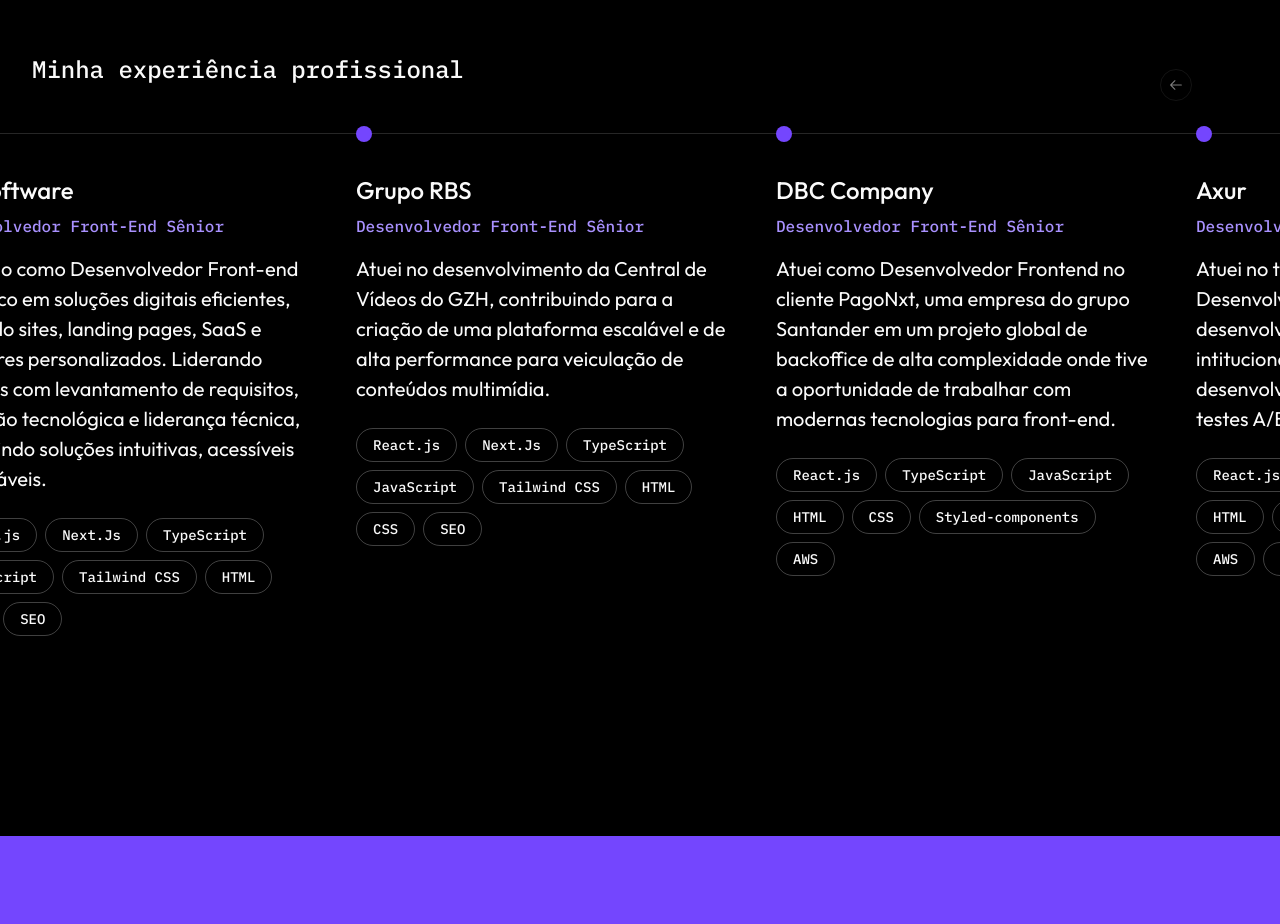
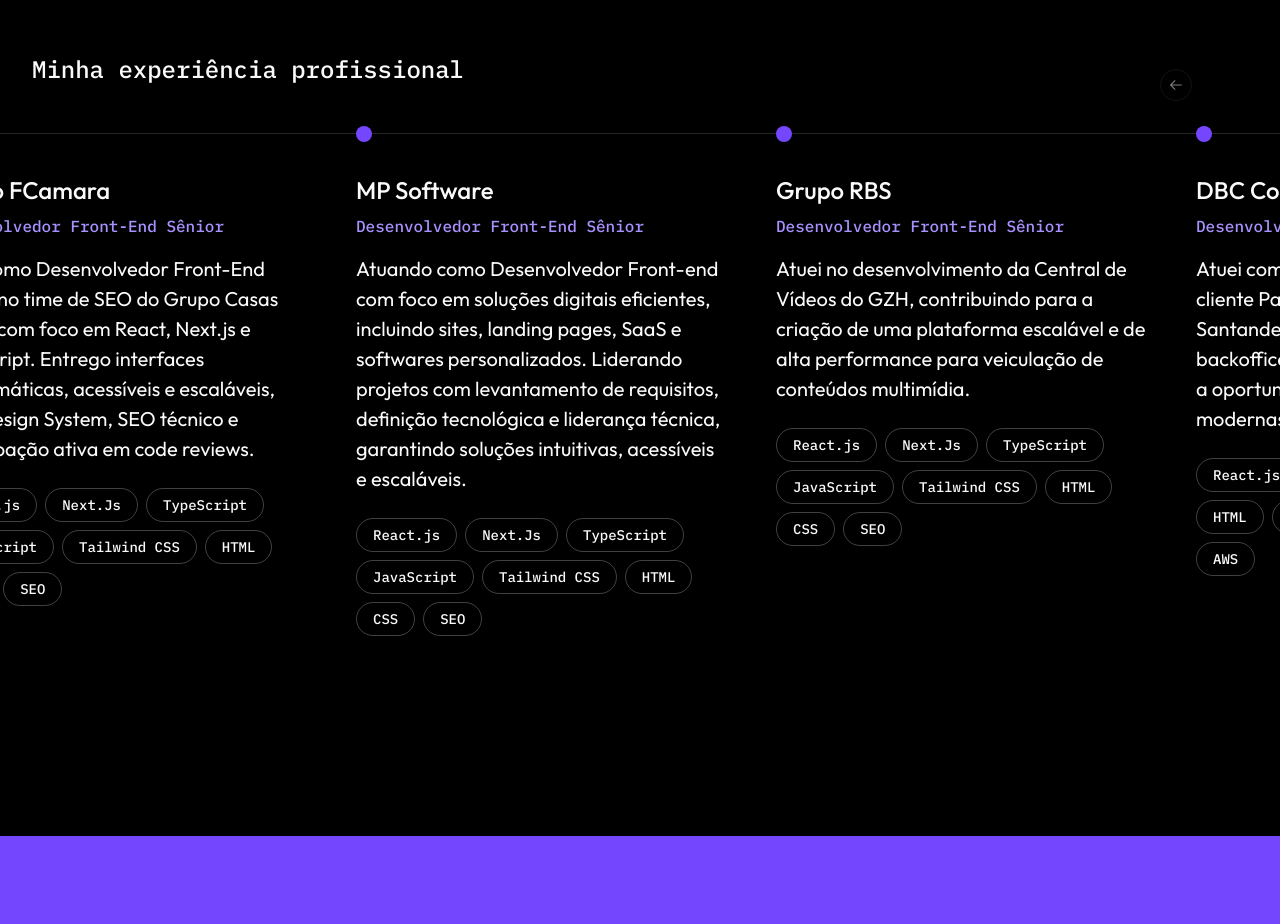
Before and after one commit to marcelopoars/my-website, a Next.js app: page /o-marcelo in a window 1280 px wide. Shown: the part 1620-2544 px from the top of the page. Built offline with nearby package versions, Linux system fonts and the light colour scheme.

Commit message:
feat: add new experience entry for Grupo FCamara in experiencesData

```diff
--- a/src/features/o-marcelo/experiences/experiences-data.ts
+++ b/src/features/o-marcelo/experiences/experiences-data.ts
@@ -23,6 +23,22 @@ interface Experience {
 }
 
 export const experiencesData: Experience[] = [
+  {
+    company: 'Grupo FCamara',
+    role: 'Desenvolvedor Front-End Sênior',
+    description:
+      'Atuo como Desenvolvedor Front-End Sênior no time de SEO do Grupo Casas Bahia, com foco em React, Next.js e TypeScript. Entrego interfaces performáticas, acessíveis e escaláveis, com Design System, SEO técnico e participação ativa em code reviews.',
+    stack: [
+      'React.js',
+      'Next.Js',
+      'TypeScript',
+      'JavaScript',
+      'Tailwind CSS',
+      'HTML',
+      'CSS',
+      'SEO',
+    ],
+  },
   {
     company: 'MP Software',
     role: 'Desenvolvedor Front-End Sênior',
```
